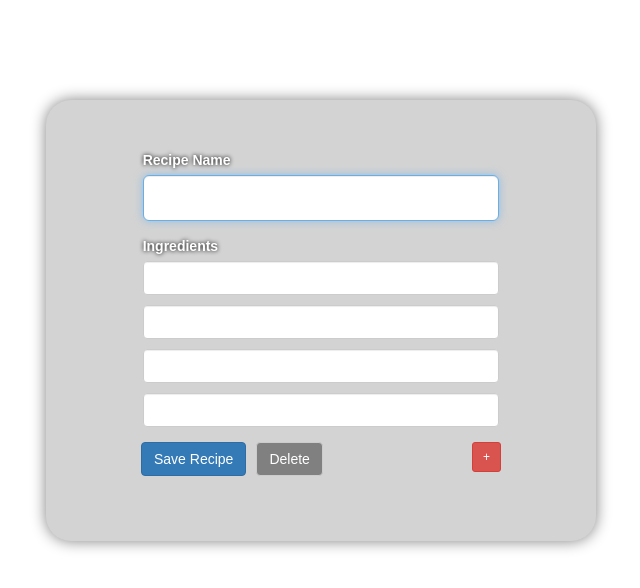
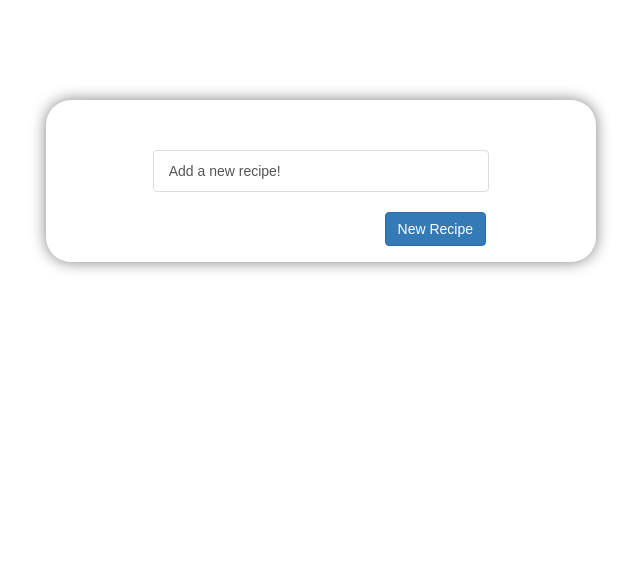
Before and after one commit to Progoogler/recipe-book, a React (Create React App) app: page / in a window 1280 px wide. Shown: the top 588 px of the page, without its empty margins (319-959 px from the left). Built offline with nearby package versions, Linux system fonts and the light colour scheme.

Commit message:
Render RecipeList

```diff
--- a/src/App.js
+++ b/src/App.js
@@ -1,11 +1,12 @@
 import React, { Component } from 'react';
 import RecipeInput from './components/recipeInput/RecipeInput';
+import RecipeList from './components/recipeList/RecipeList';
 
 class App extends Component {
   render() {
     return (
       <div className="App">
-        <RecipeInput/>
+        <RecipeList/>
       </div>
     );
   }
```
